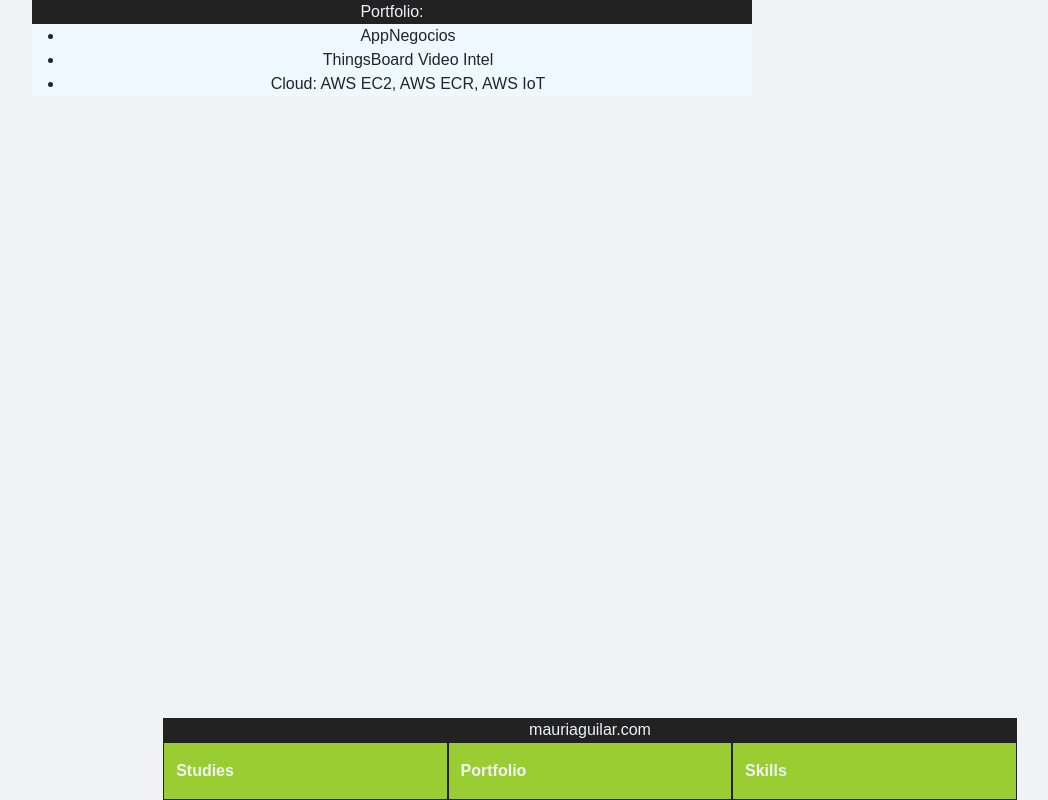
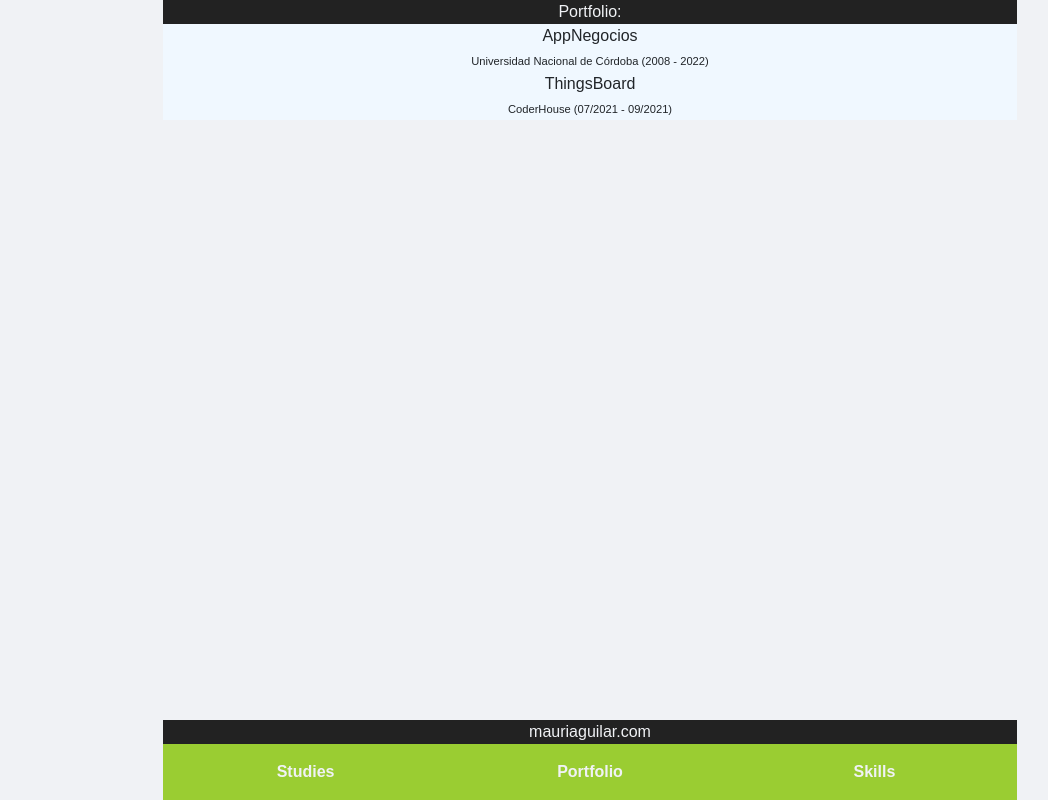
Before and after one commit to mauriaguilar/mauriaguilar.com, a React (Create React App) app: page / in a window 1280 px wide. Both pictures are taken after a click on the element "Portfolio". Shown: the whole page, without its empty margins (50-1098 px from the left). Built offline with nearby package versions, Linux system fonts and the light colour scheme.

Commit message:
Fix styles positions

```diff
--- a/src/App.css
+++ b/src/App.css
@@ -29,7 +29,7 @@ body {
 
 .App-navbar {
   color: #f0f2f5;
-  position: absolute;
+  position: fixed;
   bottom: 0px;
   left: 0px;
 }
@@ -61,5 +61,16 @@ a {
   padding: 0;
 }
 
-.AppLateral {
+#studies {
+  padding: 0;
 }
+
+.row, ul, li, .App-Lateral, div {
+  padding: 0 !important;
+  margin: 0 !important;
+}
+
+* {
+  list-style: none;
+  text-decoration: none;
+}
--- a/src/App.js
+++ b/src/App.js
@@ -27,14 +27,13 @@ class App extends Component {
   render() {
 
     return (
-      <div className="container App">
+      <div className="App">
 
         <div className='row'>
 
+        <div className='col-xs-0 col-md-1 col-lg-2 App-Lateral'></div>
 
-
-        <div className={"row " + (this.state.showStudies ? 'd-block' : 'd-none')} id="studies">
-          <div className='col col-md-8 App-content'>
+        <div className={"col " + (this.state.showStudies ? 'd-block' : 'd-none')} id="studies">
           <div className='App-title'>Studies:</div>
           <div className='App-description'>
             <ul>
@@ -42,51 +41,54 @@ class App extends Component {
                   Computer Engineer<br/>
                   <small>Universidad Nacional de Córdoba (2008 - 2022)</small>
               </li>
-                <li>React Js<br/>
+              <li>
+                  React Js<br/>
                   <small>CoderHouse (07/2021 - 09/2021)</small>
               </li>
-                <li>IT Essentials<br/>
+              <li>
+                  IT Essentials<br/>
                   <small>Cisco Networking Academy (11/2011)</small>
               </li>
-                <li>Computer repairer<br/>
+              <li>
+                  Computer repairer<br/>
                   <small>ICIR Institute (09/2005)</small>
               </li>
-                <li>English Level 3 & 4<br/>
+              <li>
+                  English Level 3 & 4<br/>
                   <small>GAPS Academy (2020, 2021, 2022)</small>
               </li>
             </ul>
           </div>
         </div>
-          <div className='col-xs-0 col-md-1 col-lg-2 AppLateral'></div>
-        </div>
 
-        <div  className={"row " + (this.state.showPortfolio ? 'd-block' : 'd-none')} id="portfolio">
-            <div className='col col-lg-8 App-content'>
+        <div className={"col " + (this.state.showPortfolio ? 'd-block' : 'd-none')} id="studies">
           <div className='App-title'>Portfolio:</div>
           <div className='App-description'>
             <ul>
-                    <li>AppNegocios</li>
-                    <li>ThingsBoard Video Intel</li>
-                    <li>Cloud: AWS EC2, AWS ECR, AWS IoT</li>
+              <li>AppNegocios<br/>
+                  <small>Universidad Nacional de Córdoba (2008 - 2022)</small>
+              </li>
+              <li>ThingsBoard<br/>
+                  <small>CoderHouse (07/2021 - 09/2021)</small>
+              </li>
             </ul>
           </div>
         </div>
-        </div>
 
-        <div  className={"row " + (this.state.showSkills ? 'd-block' : 'd-none')} id="skills">
-            <div className='col col-lg-8 App-content'>
+        <div className={"col " + (this.state.showSkills ? 'd-block' : 'd-none')} id="studies">
           <div className='App-title'>Skills:</div>
           <div className='App-description'>
             <ul>
               <li>Backend: Python, Flask, NodeJs, ExpressJs</li>
               <li>Cloud: AWS EC2, AWS ECR, AWS IoT</li>
-                    <li>Tools: Git, GitHub, Docker, Linux, Makefiles, Bash</li>
+              <li>Tools: Git, GitHub, Docker, Linux, Makefile, Bash</li>
               <li>Frontend: ReactJs, NextJs</li>
               <li>Test: PyTest</li>
             </ul>
           </div>
         </div>
-        </div>
+
+        <div className='col-xs-0 col-md-1 col-lg-2 App-Lateral'></div>
 
       </div>
 
@@ -98,7 +100,7 @@ class App extends Component {
 
             <div className='row'>
 
-              <div className='col-xs-0 col-md-1 col-lg-2 AppLateral'></div>
+              <div className='col-xs-0 col-md-1 col-lg-2 App-Lateral'></div>
               <div className='col'>
 
                 <div className='row menu'>
@@ -108,19 +110,19 @@ class App extends Component {
                 </div>
 
                 <div className="row menu">
-                    <div className="col item" onClick={this.activateStudies}>
-                      <a className="link active" href="#">Studies</a>
+                    <div className="col item text-center" onClick={this.activateStudies}>
+                      <a className="link w-100 active" href="#">Studies</a>
                     </div>
                     <div className="col item" onClick={this.activatePortfolio}>
-                      <a className="link" href="#">Portfolio</a>
+                      <a className="link w-100" href="#">Portfolio</a>
                     </div>
                     <div className="col item" onClick={this.activateSkills}>
-                      <a className="link" href="#">Skills</a>
+                      <a className="link w-100" href="#">Skills</a>
                     </div>
                   </div>
 
               </div>
-              <div className='col-xs-0 col-md-1 col-lg-2 AppLateral'></div>
+              <div className='col-xs-0 col-md-1 col-lg-2 App-Lateral'></div>
 
             </div>
 
```
Lines whose indentation alone changed are shown as unchanged.
